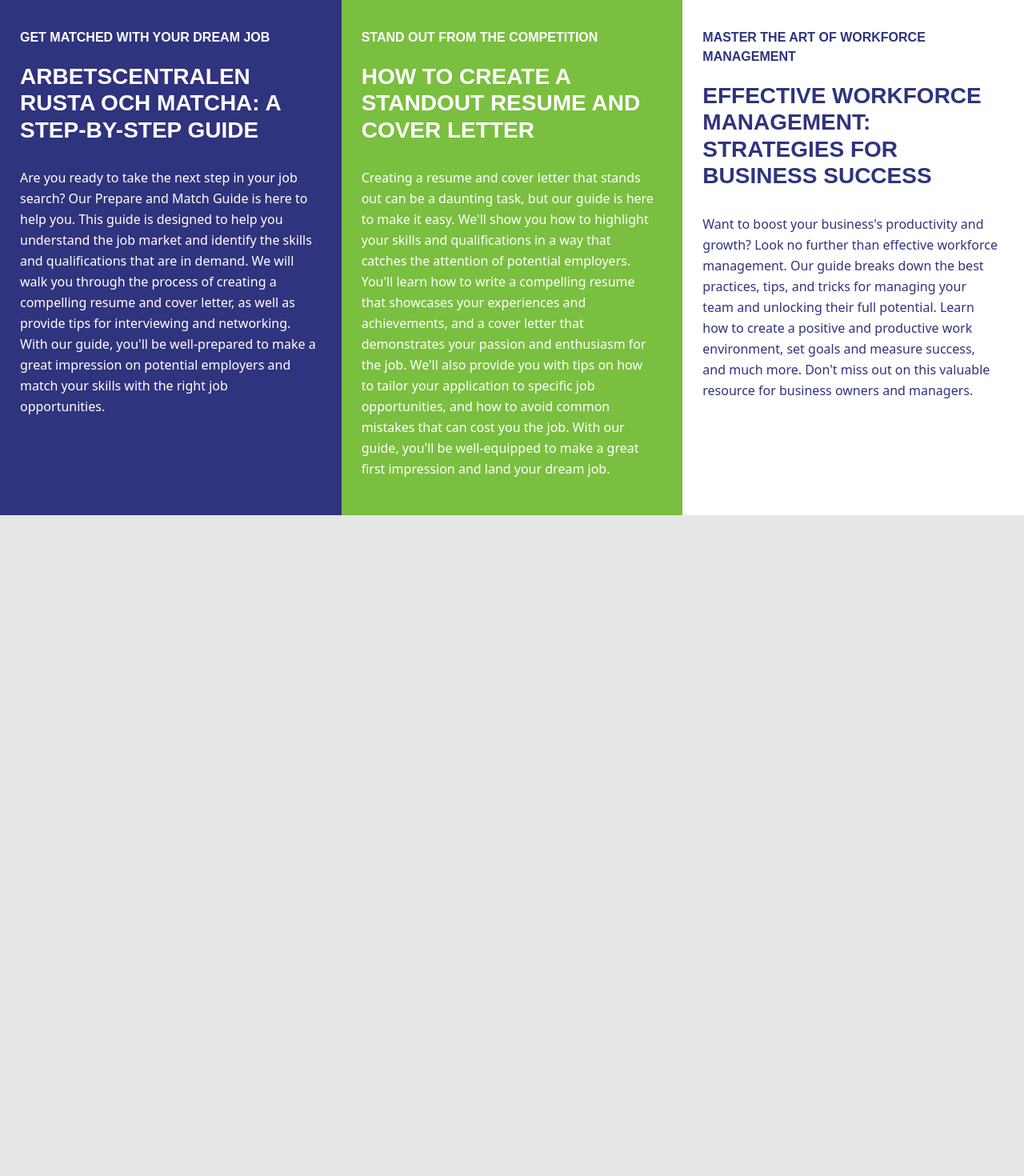
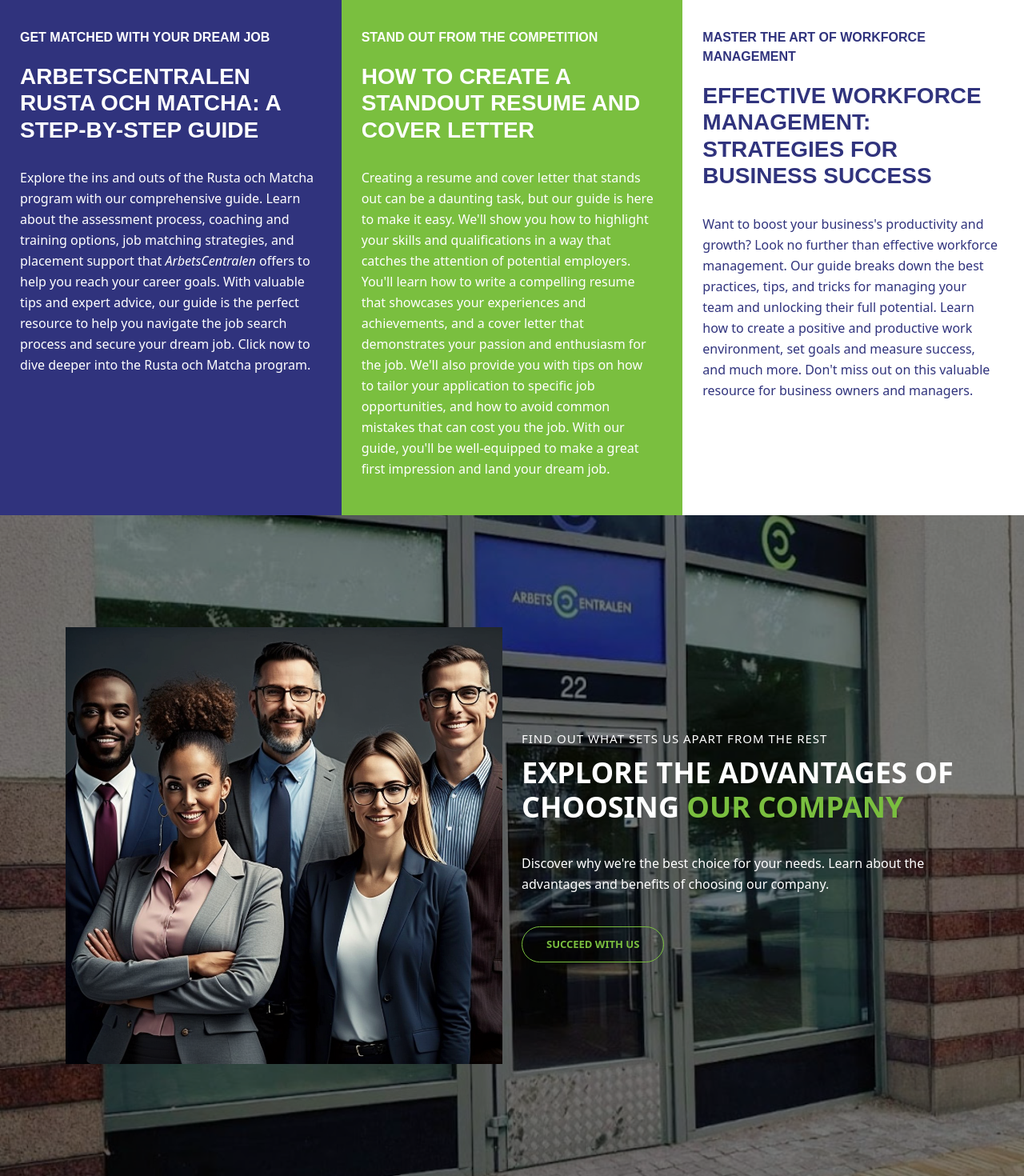
Before and after one commit to Shuriken1987/arbetscentralen-mock, a React (Create React App) app: page / in a window 1280 px wide. Shown: the part 643-2113 px from the top of the page at 80% size. Before the commit the page ends 1287 px from the top, so only its background shows below. Built offline with nearby package versions, Linux system fonts and the light colour scheme.

Commit message:
whyUs section

```diff
--- a/src/components/Header/Hero.js
+++ b/src/components/Header/Hero.js
@@ -37,7 +37,7 @@
                                     för ömsesidig tillväxt och framgång.</p>
                             </div>
                             <div className="hero-home-links">
-                                <a className="-caps -arrow-after hero-cta"><span>HIRED NOW</span>  <FaArrowCircleRight/></a>
+                                <a className="-caps -arrow-after hero-cta"><span>GET HIRED NOW</span>  <FaArrowCircleRight/></a>
                                 <a className="-caps -arrow-after hero-cta"><span>FIND THE RIGHT TALENT</span> <FaArrowCircleRight/></a>
                             </div>
                         </div>
--- a/src/components/Intro/Intro.js
+++ b/src/components/Intro/Intro.js
@@ -75,19 +75,16 @@
                             <div className="blocks-three-up-item-eyebrow eyebrow">GET MATCHED WITH YOUR DREAM JOB
                             </div>
 
-                            <div className="h3 blocks-three-up-item-title">ARBETSCENTRALEN RUSTA OCH MATCHA: A STEP-BY-STEP GUIDE
+                            <div className="h3 blocks-three-up-item-title">ARBETSCENTRALEN RUSTA OCH MATCHA: A
+                                STEP-BY-STEP GUIDE
                             </div>
                             <div className="blocks-three-up-item-text wysiwyg-content">
-                                <p>Are you ready to take the next step in your job search? Our Prepare and Match Guide is
-                         here
-                               to help you. This guide is designed to help you understand the job market and identify
-                              the
-                           skills and qualifications that are in demand. We will walk you through the process of
-                               creating a compelling resume and cover letter, as well as provide tips for interviewing
-                             and
-                                networking. With our guide, you'll be well-prepared to make a great impression on
-                               potential
-                               employers and match your skills with the right job opportunities.</p>
+                                <p>Explore the ins and outs of the Rusta och Matcha program with our comprehensive
+                                    guide. Learn about the assessment process, coaching and training options, job
+                                    matching strategies, and placement support that <em>ArbetsCentralen</em> offers to help you
+                                    reach your career goals. With valuable tips and expert advice, our guide is the
+                                    perfect resource to help you navigate the job search process and secure your dream
+                                    job. Click now to dive deeper into the Rusta och Matcha program.</p>
                             </div>
 
                         </div>
@@ -100,38 +97,51 @@
 
                             <div className="blocks-three-up-item-eyebrow eyebrow">STAND OUT FROM THE COMPETITION</div>
 
-                            <div className="h3 blocks-three-up-item-title">HOW TO CREATE A STANDOUT RESUME AND COVER LETTER</div>
+                            <div className="h3 blocks-three-up-item-title">HOW TO CREATE A STANDOUT RESUME AND COVER
+                                LETTER
+                            </div>
                             <div className="blocks-three-up-item-text wysiwyg-content">
-                                <p>Creating a resume and cover letter that stands out can be a daunting task, but our guide
+                                <p>Creating a resume and cover letter that stands out can be a daunting task, but our
+                                    guide
                                     is
-                             here to make it easy. We'll show you how to highlight your skills and qualifications in
+                                    here to make it easy. We'll show you how to highlight your skills and qualifications
+                                    in
                                     a
                                     way that catches the attention of potential employers. You'll learn how to write a
-                             compelling resume that showcases your experiences and achievements, and a cover letter
+                                    compelling resume that showcases your experiences and achievements, and a cover
+                                    letter
                                     that
-                               demonstrates your passion and enthusiasm for the job. We'll also provide you with tips
+                                    demonstrates your passion and enthusiasm for the job. We'll also provide you with
+                                    tips
                                     on
-                            how to tailor your application to specific job opportunities, and how to avoid common
-                               mistakes that can cost you the job. With our guide, you'll be well-equipped to make a
+                                    how to tailor your application to specific job opportunities, and how to avoid
+                                    common
+                                    mistakes that can cost you the job. With our guide, you'll be well-equipped to make
+                                    a
                                     great
                                     first impression and land your dream job.</p>
                             </div>
 
                         </div>
                     </a>
-                    <a href="/"  className="blocks-three-up-item js-card-link">
+                    <a href="/" className="blocks-three-up-item js-card-link">
                         <div className="blocks-three-up-item-inner">
 
-                            <div className="blocks-three-up-item-eyebrow eyebrow">MASTER THE ART OF WORKFORCE MANAGEMENT</div>
+                            <div className="blocks-three-up-item-eyebrow eyebrow">MASTER THE ART OF WORKFORCE
+                                MANAGEMENT
+                            </div>
 
-                            <div className="h3 blocks-three-up-item-title">EFFECTIVE WORKFORCE MANAGEMENT: STRATEGIES FOR BUSINESS SUCCESS
+                            <div className="h3 blocks-three-up-item-title">EFFECTIVE WORKFORCE MANAGEMENT: STRATEGIES
+                                FOR BUSINESS SUCCESS
                             </div>
                             <div className="blocks-three-up-item-text wysiwyg-content">
                                 <p>Want to boost your business's productivity and growth? Look no further than effective
                                     workforce management. Our guide breaks down the best practices, tips, and tricks for
-                              managing your team and unlocking their full potential. Learn how to create a positive
+                                    managing your team and unlocking their full potential. Learn how to create a
+                                    positive
                                     and
-                          productive work environment, set goals and measure success, and much more. Don't miss
+                                    productive work environment, set goals and measure success, and much more. Don't
+                                    miss
                                     out on this valuable resource for business owners and managers.</p>
                             </div>
 
--- /dev/null
+++ b/src/components/WhyUs/WhyUs.js
@@ -0,0 +1,35 @@
+import "./whyUsStyle.scss";
+import image from "../../images/unnamed.png";
+// import {Link} from "react-router-dom";
+// import {routeConfig} from "../../config/routeConfig";
+
+function WhoWeAre() {
+
+    return (
+        <>
+            <div className="fun-facts">
+                <div className="container">
+                    <div className="more-info-content">
+                        <div className="row">
+                            <div className="col-md-6">
+                                <div className="left-image">
+                                    <img src={image} className="img-fluid" alt=""/>
+                                </div>
+                            </div>
+                            <div className="col-md-6 align-self-center">
+                                <div className="right-content">
+                                    <span>FIND OUT WHAT SETS US APART FROM THE REST</span>
+                                    <h2>EXPLORE THE ADVANTAGES OF CHOOSING <em>OUR COMPANY</em></h2>
+                                    <p>Discover why we're the best choice for your needs. Learn about the advantages and benefits of choosing our company.</p>
+                                    <a to="/" className="filled-button">SUCCEED WITH US</a>
+                                </div>
+                            </div>
+                        </div>
+                    </div>
+                </div>
+            </div>
+        </>
+    )
+}
+
+export default WhoWeAre;
--- /dev/null
+++ b/src/components/WhyUs/whyUsStyle.scss
@@ -0,0 +1,104 @@
+/* Fun Facts */
+//@import "../../assets/scss/variables";
+
+.fun-facts {
+  //margin-top: 140px;
+  background-image: url('../../images/backgrond_blur.jpg');
+  background-position: center center;
+  background-repeat: no-repeat;
+  background-size: cover;
+  background-attachment: fixed;
+  padding: 140px 0px;
+  color: #FFFFFF;
+  position: relative;
+}
+
+.fun-facts .container {
+  position: relative;
+  z-index: 2;
+}
+
+.fun-facts:before {
+  content: '';
+  position: absolute;
+  top: 0;
+  left: 0;
+  right: 0;
+  bottom: 0;
+  background-color: rgba(0, 0, 0, 0.5);
+  z-index: 1;
+}
+
+.fun-facts span {
+  text-transform: uppercase;
+  font-size: 15px;
+  color: #FFFFFF;
+  letter-spacing: 1px;
+  margin-bottom: 10px;
+  display: block;
+}
+
+.fun-facts h2 {
+  font-size: 36px;
+  font-weight: 600;
+  margin-bottom: 35px;
+}
+
+.fun-facts em {
+  font-style: normal;
+  color: #7abf3f;
+}
+
+.fun-facts p {
+  color: #FFFFFF;
+  margin-bottom: 40px;
+}
+
+.fun-facts .left-content {
+  margin-right: 45px;
+}
+
+.count-area-content {
+  text-align: center;
+  background-color: rgba(250, 250, 250, 0.1);
+  padding: 25px 30px 35px 30px;
+  margin: 15px 0px;
+}
+
+.count-digit {
+  margin: 5px 0px;
+  color: #7abf3f;
+  font-weight: 700;
+  font-size: 36px;
+}
+
+.count-title {
+  font-size: 20px;
+  font-weight: 600;
+  color: #FFFFFF;
+  letter-spacing: 0.5px;
+}
+
+.filled-button {
+  background-color: transparent;
+  color: #7abf3f;
+  border: 1px solid #7abf3f;
+  font-size: 13px;
+  text-transform: uppercase;
+  font-weight: 700;
+  padding: 12px 30px;
+  border-radius: 30px;
+  display: inline-block;
+  outline: none;
+  box-shadow: none;
+  text-shadow: none;
+  cursor: pointer;
+  transition: 0.5s ease-in;
+
+  &:hover {
+    background-color: #FFFFFF;
+    color: #30337d;
+    border: 1px solid #30337d;
+  }
+;
+}
--- a/src/pages/Home.js
+++ b/src/pages/Home.js
@@ -1,5 +1,6 @@
 import Hero from "../components/Header/Hero";
 import Intro from "../components/Intro/Intro";
+import WhyUs from "../components/WhyUs/WhyUs";
 
 const Home = () => {
 
@@ -7,6 +8,7 @@
         <>
             <Hero/>
             <Intro/>
+            <WhyUs/>
         </>
     )
 }
```
Also changed, not shown: src/images/bruno-nascimento-S31oF_n4SCg-unsplash.jpg (deleted), src/images/unnamed.png (added). Lines whose indentation alone changed are shown as unchanged.
